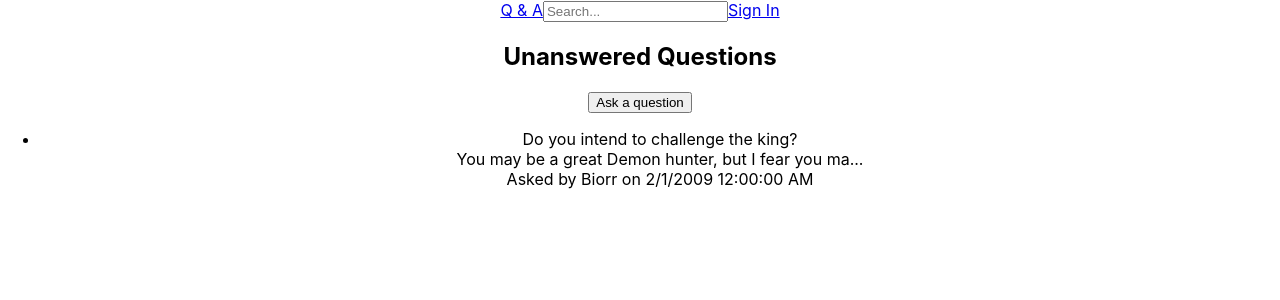
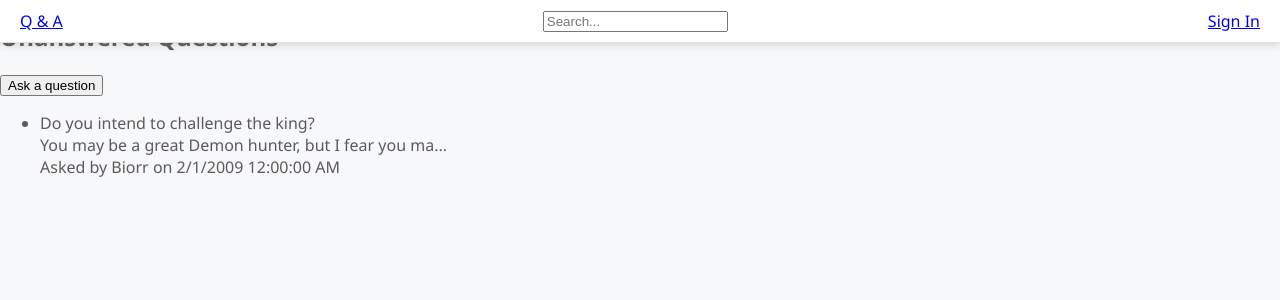
Before and after one commit to Achamoth/q_and_a.frontend, a React (Create React App) app: page / in a window 1280 px wide. Shown: the top 300 px of the page. Built offline with nearby package versions, Linux system fonts and the light colour scheme.

Commit message:
Chapter 4 start

```diff
--- a/src/App.css
+++ /dev/null
@@ -1,38 +0,0 @@
-.App {
-  text-align: center;
-}
-
-.App-logo {
-  height: 40vmin;
-  pointer-events: none;
-}
-
-@media (prefers-reduced-motion: no-preference) {
-  .App-logo {
-    animation: App-logo-spin infinite 20s linear;
-  }
-}
-
-.App-header {
-  background-color: #282c34;
-  min-height: 100vh;
-  display: flex;
-  flex-direction: column;
-  align-items: center;
-  justify-content: center;
-  font-size: calc(10px + 2vmin);
-  color: white;
-}
-
-.App-link {
-  color: #61dafb;
-}
-
-@keyframes App-logo-spin {
-  from {
-    transform: rotate(0deg);
-  }
-  to {
-    transform: rotate(360deg);
-  }
-}
--- /dev/null
+++ b/src/App.module.css
@@ -0,0 +1,5 @@
+.container {
+  font-family: "Segoe UI", "Helvetica Neue", sans-serif;
+  font-size: 16px;
+  color: #5c5a5a;
+}
--- a/src/App.tsx
+++ b/src/App.tsx
@@ -1,10 +1,10 @@
 import { Header } from "./Header";
 import { HomePage } from "./HomePage";
-import "./App.css";
+import styles from "./App.module.css";
 
 function App() {
   return (
-    <div className="App">
+    <div className={styles.container}>
       <Header />
       <HomePage />
     </div>
--- /dev/null
+++ b/src/Header.module.css
@@ -0,0 +1,13 @@
+.container {
+  position: fixed;
+  box-sizing: border-box;
+  top: 0;
+  width: 100%;
+  display: flex;
+  align-items: center;
+  justify-content: space-between;
+  padding: 10px 20px;
+  background-color: #fff;
+  border-bottom: 1px solid #e3e2e2;
+  box-shadow: 0 3px 7px 0 rgba(110, 112, 114, 0.21);
+}
--- a/src/Header.tsx
+++ b/src/Header.tsx
@@ -1,10 +1,12 @@
+import styles from "./Header.module.css";
+
 export const Header = () => {
   const handleSearchInputChange = (e: React.ChangeEvent<HTMLInputElement>) => {
     console.log(`Searched ${e.target.value}`);
   };
 
   return (
-    <div>
+    <div className={styles.container}>
       <a href="./">Q & A</a>
       <input
         type="text"
--- a/src/index.css
+++ b/src/index.css
@@ -1,13 +1,4 @@
 body {
   margin: 0;
-  font-family: -apple-system, BlinkMacSystemFont, 'Segoe UI', 'Roboto', 'Oxygen',
-    'Ubuntu', 'Cantarell', 'Fira Sans', 'Droid Sans', 'Helvetica Neue',
-    sans-serif;
-  -webkit-font-smoothing: antialiased;
-  -moz-osx-font-smoothing: grayscale;
+  background-color: #f7f8fa;
 }
-
-code {
-  font-family: source-code-pro, Menlo, Monaco, Consolas, 'Courier New',
-    monospace;
-}
```
